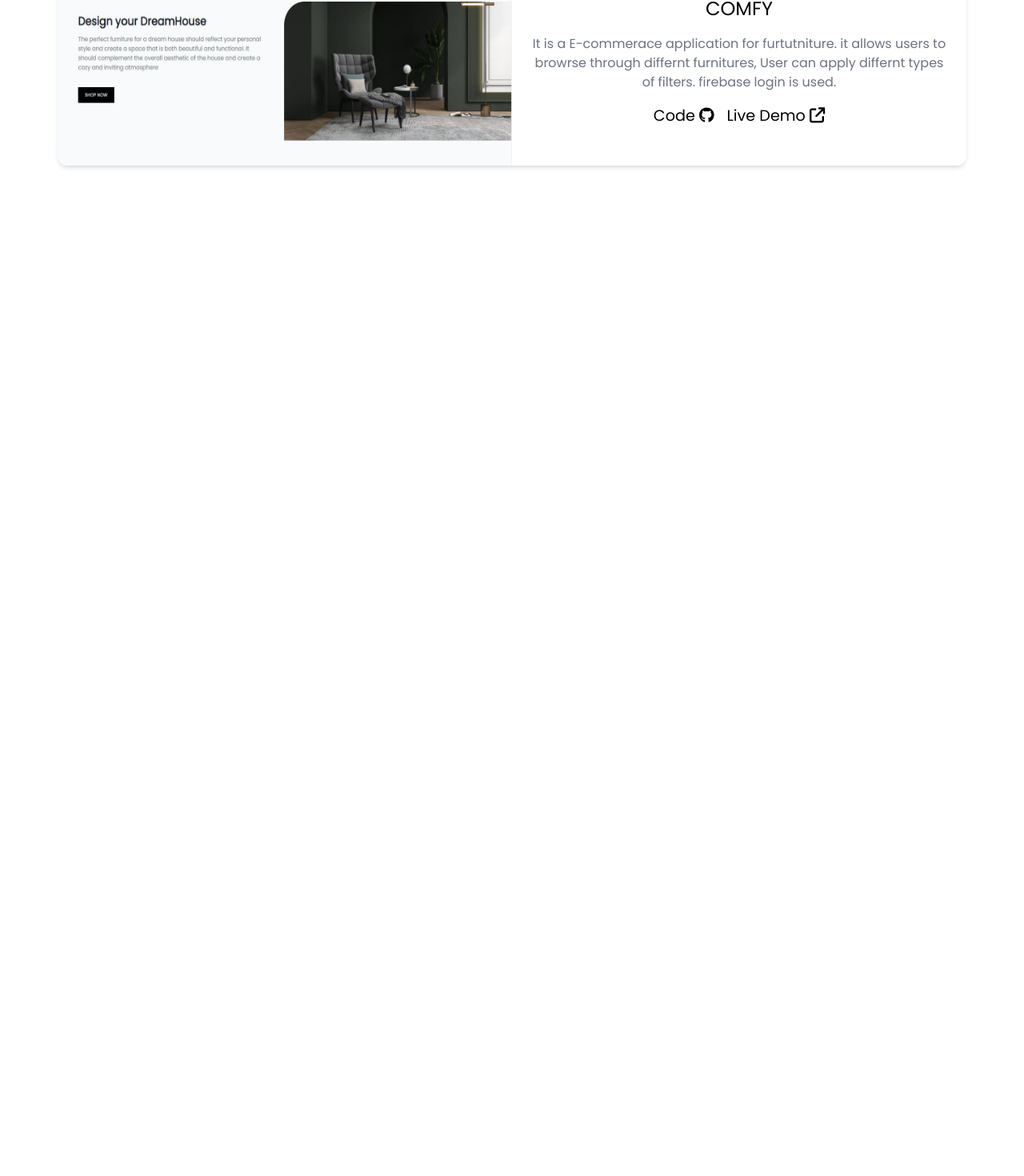
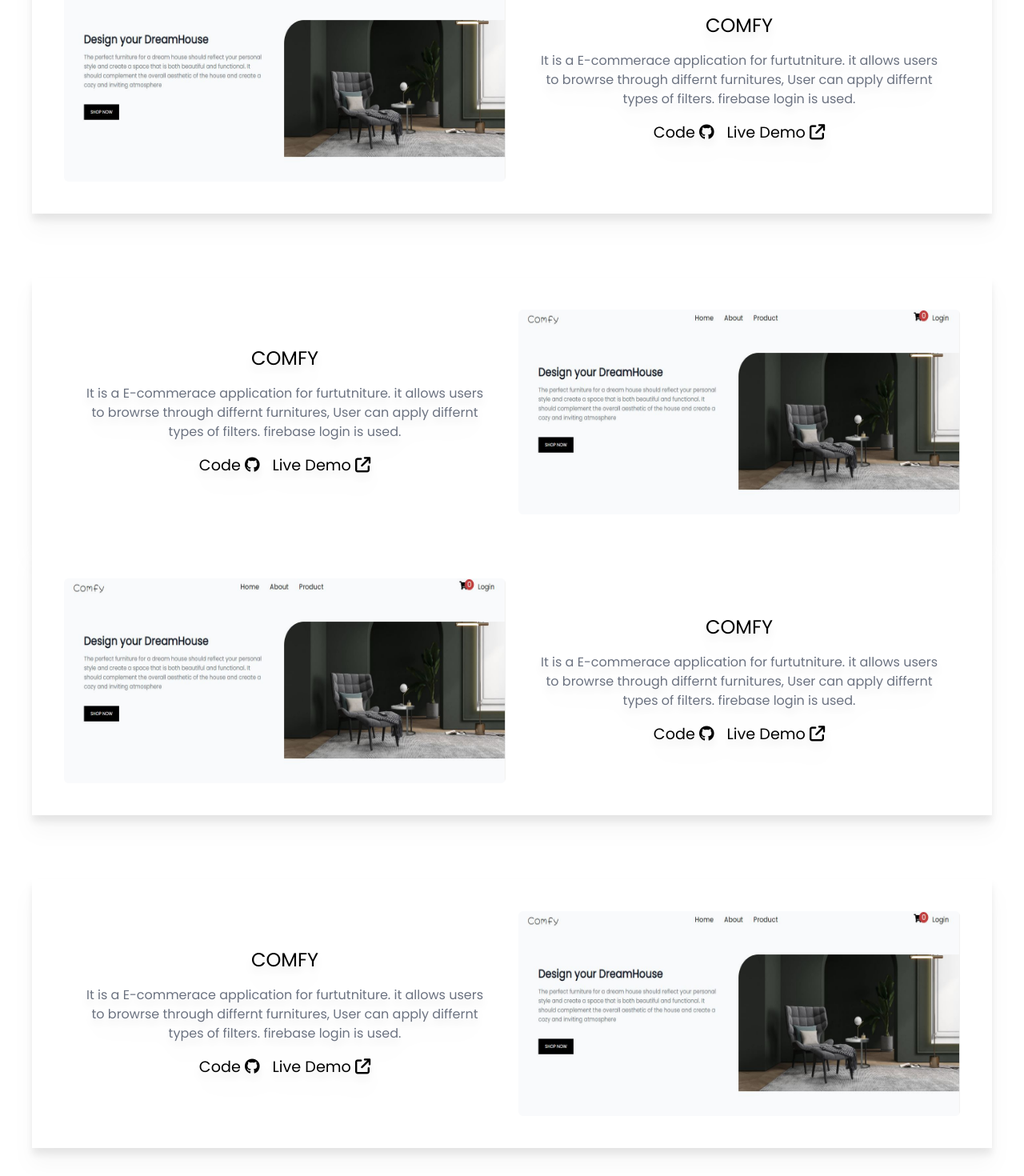
Before and after one commit to apj19/PortfolioReact, a React (Vite) app: page / in a window 1280 px wide. Shown: the part 807-2277 px from the top of the page at 80% size. Before the commit the page ends 1062 px from the top, so only its background shows below. Built offline with nearby package versions, Linux system fonts and the light colour scheme.

Commit message:
four main project format added

```diff
--- a/src/App.jsx
+++ b/src/App.jsx
@@ -5,7 +5,7 @@
   // const [count, setCount] = useState(0)
   // [#D85C36]
   return (
-    <div className=" bg-cover bg-center bg-no-repeat  min-w-[375px] max-w-[1440px] min-h-[100vh]  font-['Poppins'] bg-gray-50  ">
+    <div className=" bg-cover bg-center bg-no-repeat  min-w-[375px] max-w-[1440px] min-h-[100vh]  font-['Poppins']  ">
       <NavBar />
 
       <Home />
--- a/src/components/Hero.jsx
+++ b/src/components/Hero.jsx
@@ -2,7 +2,7 @@
 
 function Hero() {
   return (
-    <div className="grid min-h-full place-items-center bg-gray-50 px-6 py-24 sm:py-32 lg:px-8">
+    <div className="grid min-h-full place-items-center bg-gray-50 px-6 py-24 sm:py-32 ">
       <div className="text-center">
         <h1 className="mt-4 text-[2.3rem] font-bold tracking-tight md:text-[3.2rem]">
           Let simplifiy Front-End Developement
--- a/src/components/NavBar.jsx
+++ b/src/components/NavBar.jsx
@@ -4,7 +4,7 @@
 function NavBar() {
   const [showMobileNav, setShowMobileNav] = useState(false);
   return (
-    <nav className="w-full fixed top-0 left-0 h-16 bg-white drop-shadow-sm px-10 flex items-center justify-between ">
+    <nav className="w-full z-10 fixed top-0 left-0 h-16 bg-white drop-shadow-sm px-10 flex items-center justify-between ">
       <p className="text-[1.3rem] tracking-widest hover:drop-shadow-lg cursor-pointer ">
         APJCR
       </p>
--- a/src/pages/Home.jsx
+++ b/src/pages/Home.jsx
@@ -5,29 +5,26 @@
   return (
     <main className="pt-16 font-['Poppins']">
       <Hero />
-      <section className="bg-white pt-16 px-10">
-        <h2 className="text-[1.2rem] text-center font-[500] text-blue-500 ">
+      <section className="bg-white py-16 px-10 ">
+        <h2 className="text-[1.2rem] py-4 text-center font-[500] text-blue-500 ">
           PORTFOLIO
         </h2>
-        <section className="lg:py-12 lg:flex lg:justify-center">
-          <div className="overflow-hidden lg:mx-8 lg:flex lg:max-w-6xl lg:w-full lg:shadow-md lg:rounded-xl">
-            <div className="lg:w-1/2">
-              <div className="h-64 bg-cover lg:h-full">
+        {/* Ecommrace Project */}
+        <section className="grid grid-cols-1 gap-4 md:grid-cols-2 px-10 py-10 drop-shadow-xl bg-white mb-20">
+          <div className="h-64 bg-cover">
             <img
-                  className="object-fit w-full h-full"
+              className="object-fit w-full h-full rounded-md"
               src="../p1.JPG"
               alt=""
             />
           </div>
-            </div>
-
-            <div className=" flex flex-col justify-center items-center px-6 py-12 lg:max-w-5xl lg:w-1/2">
+          <div className=" flex flex-col justify-center items-center px-6 drop-shadow-xl">
             <h2 className="text-xl font-[500]  md:text-2xl">COMFY</h2>
 
             <p className="mt-4 text-center text-gray-500 ">
-                It is a E-commerace application for furtutniture. it allows
-                users to browrse through differnt furnitures, User can apply
-                differnt types of filters. firebase login is used.
+              It is a E-commerace application for furtutniture. it allows users
+              to browrse through differnt furnitures, User can apply differnt
+              types of filters. firebase login is used.
             </p>
 
             <div className="text-[1.2rem] mt-4">
@@ -36,9 +33,98 @@
               </a>
               <a className=" font-[500]" href="http://" target="_blank">
                 Live Demo{" "}
-                  <i class="fa-solid fa-arrow-up-right-from-square"></i>
+                <i className="fa-solid fa-arrow-up-right-from-square"></i>
               </a>
             </div>
+          </div>
+        </section>
+
+        {/* Netflix Project */}
+        <section className="grid grid-cols-1 gap-4 md:grid-cols-2 px-10 py-10 drop-shadow-xl bg-white">
+          <div className="h-64 bg-cover md:col-start-2 ">
+            <img
+              className="object-fit w-full h-full rounded-md"
+              src="../p1.JPG"
+              alt=""
+            />
+          </div>
+          <div className="md:col-start-1 md:row-start-1 flex flex-col justify-center items-center px-6 drop-shadow-xl">
+            <h2 className="text-xl font-[500]  md:text-2xl">COMFY</h2>
+
+            <p className="mt-4 text-center text-gray-500 ">
+              It is a E-commerace application for furtutniture. it allows users
+              to browrse through differnt furnitures, User can apply differnt
+              types of filters. firebase login is used.
+            </p>
+
+            <div className="text-[1.2rem] mt-4">
+              <a className=" font-[500] mr-4" href="http://" target="_blank">
+                Code <i className="fa-brands fa-github"></i>
+              </a>
+              <a className=" font-[500]" href="http://" target="_blank">
+                Live Demo{" "}
+                <i className="fa-solid fa-arrow-up-right-from-square"></i>
+              </a>
+            </div>
+          </div>
+        </section>
+
+        {/* UI Project */}
+        <section className="grid grid-cols-1 gap-4 md:grid-cols-2 px-10 py-10 drop-shadow-xl bg-white mb-20">
+          <div className="h-64 bg-cover">
+            <img
+              className="object-fit w-full h-full rounded-md"
+              src="../p1.JPG"
+              alt=""
+            />
+          </div>
+          <div className=" flex flex-col justify-center items-center px-6 drop-shadow-xl">
+            <h2 className="text-xl font-[500]  md:text-2xl">COMFY</h2>
+
+            <p className="mt-4 text-center text-gray-500 ">
+              It is a E-commerace application for furtutniture. it allows users
+              to browrse through differnt furnitures, User can apply differnt
+              types of filters. firebase login is used.
+            </p>
+
+            <div className="text-[1.2rem] mt-4">
+              <a className=" font-[500] mr-4" href="http://" target="_blank">
+                Code <i className="fa-brands fa-github"></i>
+              </a>
+              <a className=" font-[500]" href="http://" target="_blank">
+                Live Demo{" "}
+                <i className="fa-solid fa-arrow-up-right-from-square"></i>
+              </a>
+            </div>
+          </div>
+        </section>
+
+        {/* Js Project */}
+        <section className="grid grid-cols-1 gap-4 md:grid-cols-2 px-10 py-10 drop-shadow-xl bg-white">
+          <div className="h-64 bg-cover md:col-start-2 ">
+            <img
+              className="object-fit w-full h-full rounded-md"
+              src="../p1.JPG"
+              alt=""
+            />
+          </div>
+          <div className="md:col-start-1 md:row-start-1 flex flex-col justify-center items-center px-6 drop-shadow-xl">
+            <h2 className="text-xl font-[500]  md:text-2xl">COMFY</h2>
+
+            <p className="mt-4 text-center text-gray-500 ">
+              It is a E-commerace application for furtutniture. it allows users
+              to browrse through differnt furnitures, User can apply differnt
+              types of filters. firebase login is used.
+            </p>
+
+            <div className="text-[1.2rem] mt-4">
+              <a className=" font-[500] mr-4" href="http://" target="_blank">
+                Code <i className="fa-brands fa-github"></i>
+              </a>
+              <a className=" font-[500]" href="http://" target="_blank">
+                Live Demo{" "}
+                <i className="fa-solid fa-arrow-up-right-from-square"></i>
+              </a>
             </div>
           </div>
         </section>
```
Lines whose indentation alone changed are shown as unchanged.
